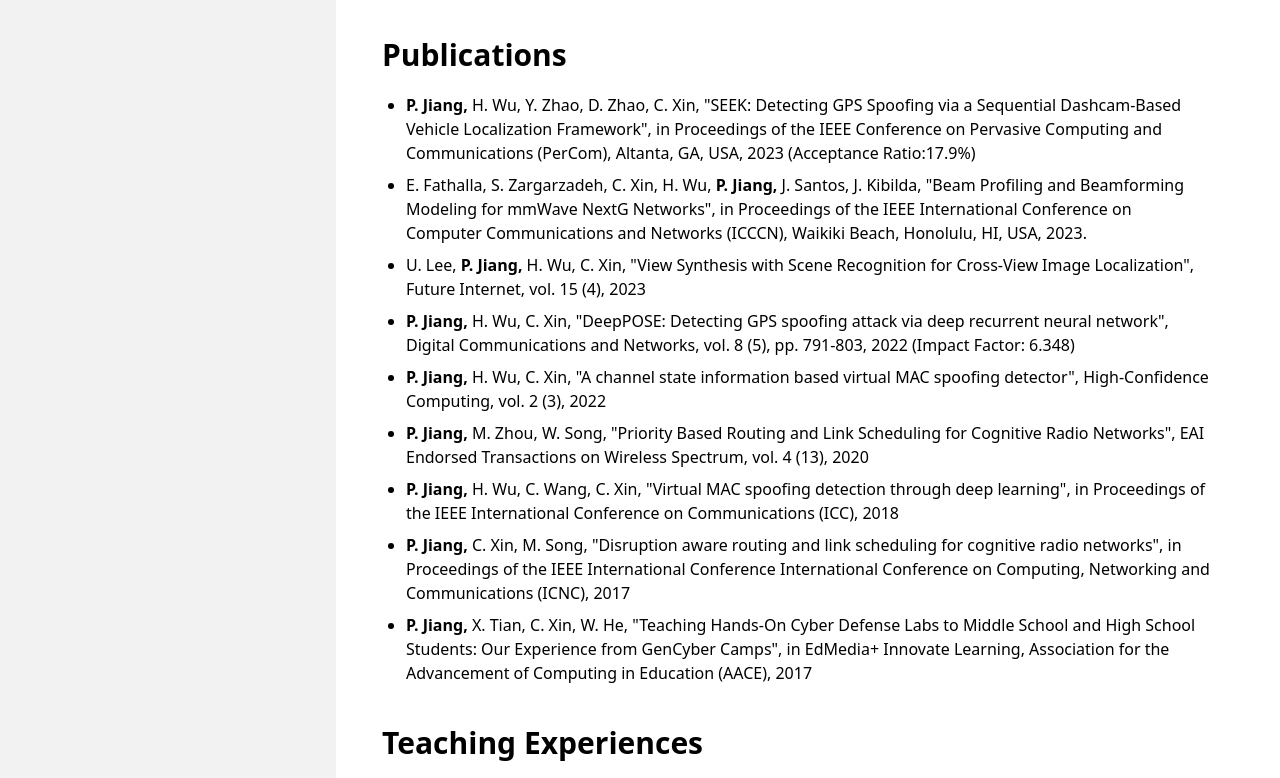
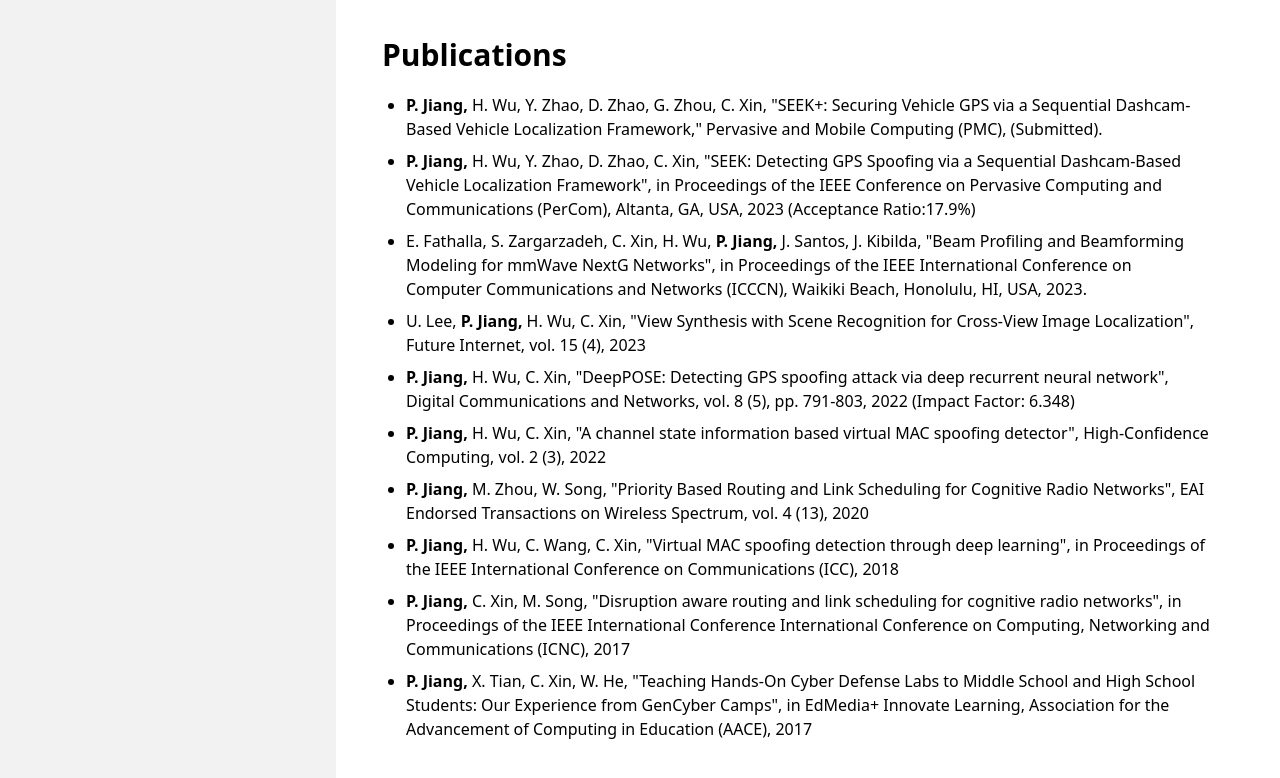
Before and after one commit to PJiang93/about-me, an Astro site: page /pjiang.github.io/cv in a window 1280 px wide and 2400 px high. Shown: the part 1495-2273 px from the top of the page. Built offline with nearby package versions, Linux system fonts and the light colour scheme; Astro itself is replaced by a stand-in of ours.

Commit message:
Update cv.astro

```diff
--- a/src/pages/cv.astro
+++ b/src/pages/cv.astro
@@ -108,6 +108,10 @@
       <div class="text-3xl w-full font-bold">Publications </div>
     </div>
     <ul class="list-disc mx-6 mb-10 grid gap-2">
+      <li>
+        <b>P. Jiang,</b> H. Wu, Y. Zhao, D. Zhao, G. Zhou, C. Xin, "SEEK+: Securing Vehicle GPS  via a Sequential Dashcam-Based Vehicle Localization Framework," Pervasive and Mobile Computing (PMC), (Submitted).
+      </li>
+
       <li>
         <b>P. Jiang,</b> H. Wu, Y. Zhao, D. Zhao, C. Xin, "SEEK: Detecting GPS Spoofing via a Sequential Dashcam-Based Vehicle Localization Framework", in Proceedings of the IEEE Conference on Pervasive Computing and Communications (PerCom), Altanta, GA, USA, 2023 (Acceptance Ratio:17.9%)
       </li>
```
